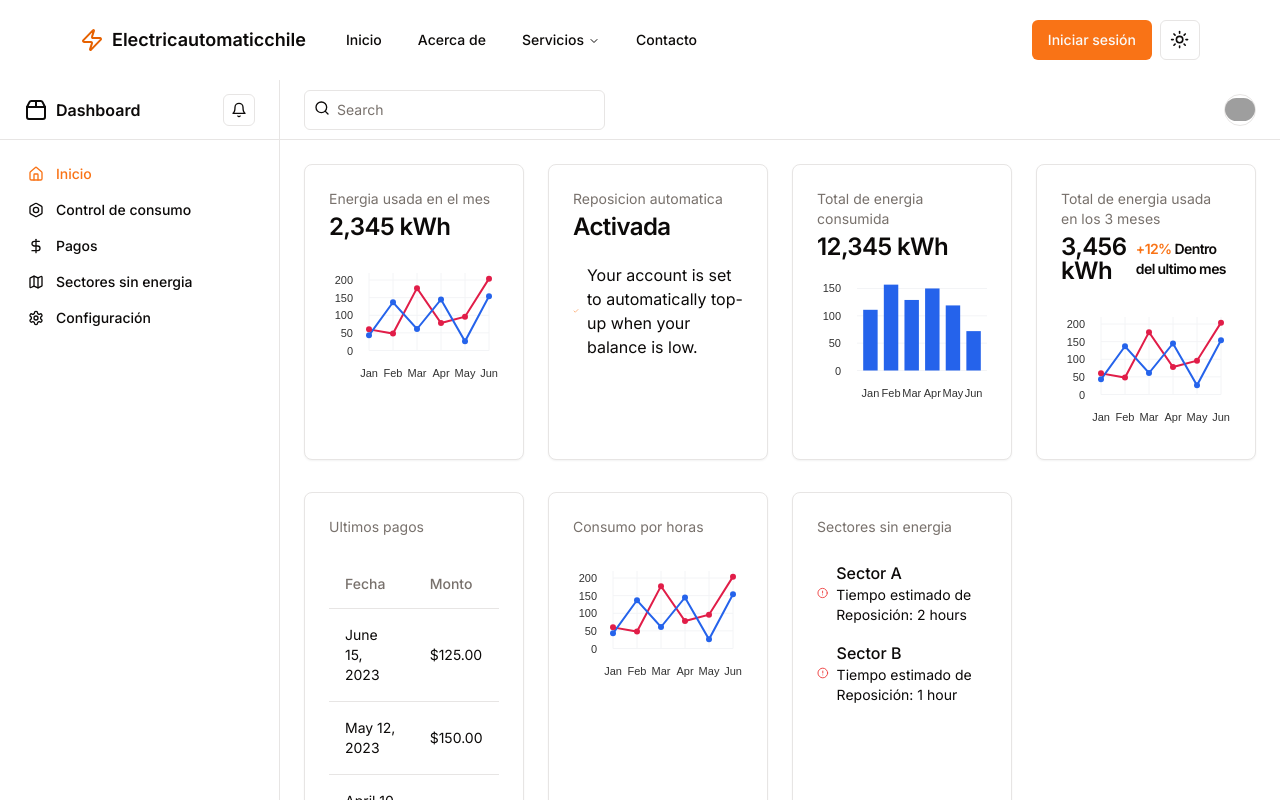
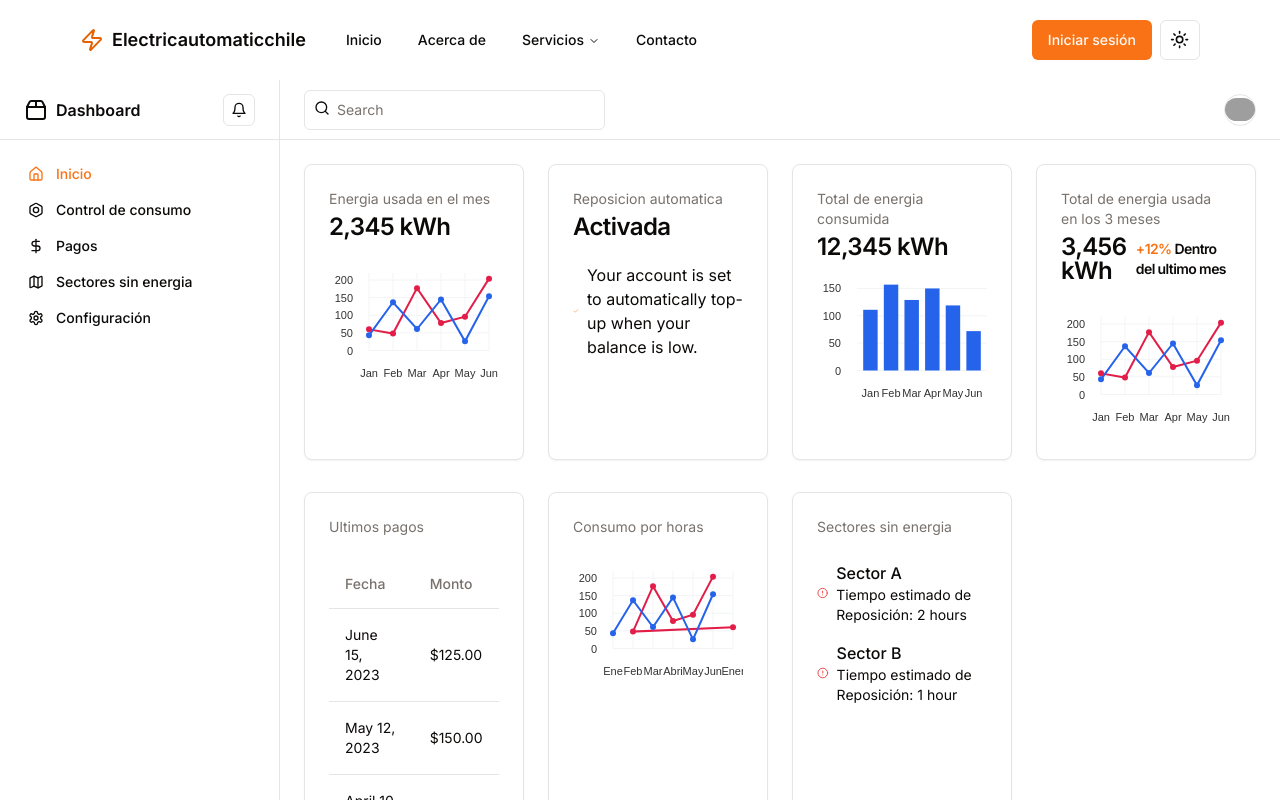
Before and after one commit to electricautomaticchile/electricautomaticchile, a Next.js app: page /dashboard in a window 1280 px wide. Shown: the top 800 px of the page. Built offline with nearby package versions, Linux system fonts and the light colour scheme; grey boxes are pictures that could not be loaded.

Commit message:
changes dates

```diff
--- a/app/dashboard/consumedforhour.tsx
+++ b/app/dashboard/consumedforhour.tsx
@@ -13,10 +13,10 @@ function LineChart(props: ChartProps) {
             {
               id: "Desktop",
               data: [
-                { x: "Jan", y: 43 },
+                { x: "Ene", y: 43 },
                 { x: "Feb", y: 137 },
                 { x: "Mar", y: 61 },
-                { x: "Apr", y: 145 },
+                { x: "Abri", y: 145 },
                 { x: "May", y: 26 },
                 { x: "Jun", y: 154 },
               ],
@@ -24,10 +24,10 @@ function LineChart(props: ChartProps) {
             {
               id: "Mobile",
               data: [
-                { x: "Jan", y: 60 },
+                { x: "Ener", y: 60 },
                 { x: "Feb", y: 48 },
                 { x: "Mar", y: 177 },
-                { x: "Apr", y: 78 },
+                { x: "Abri", y: 78 },
                 { x: "May", y: 96 },
                 { x: "Jun", y: 204 },
               ],
```
